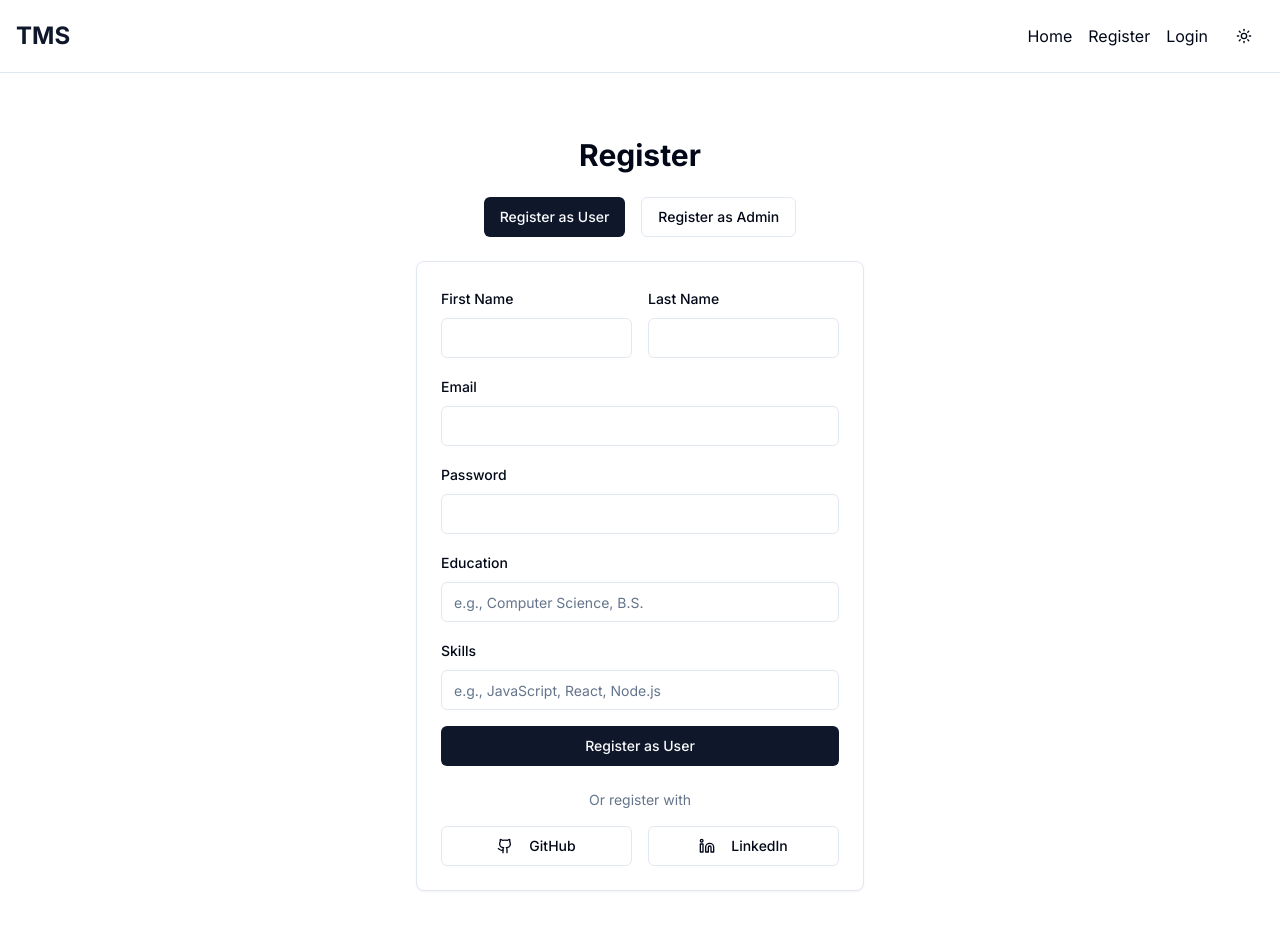
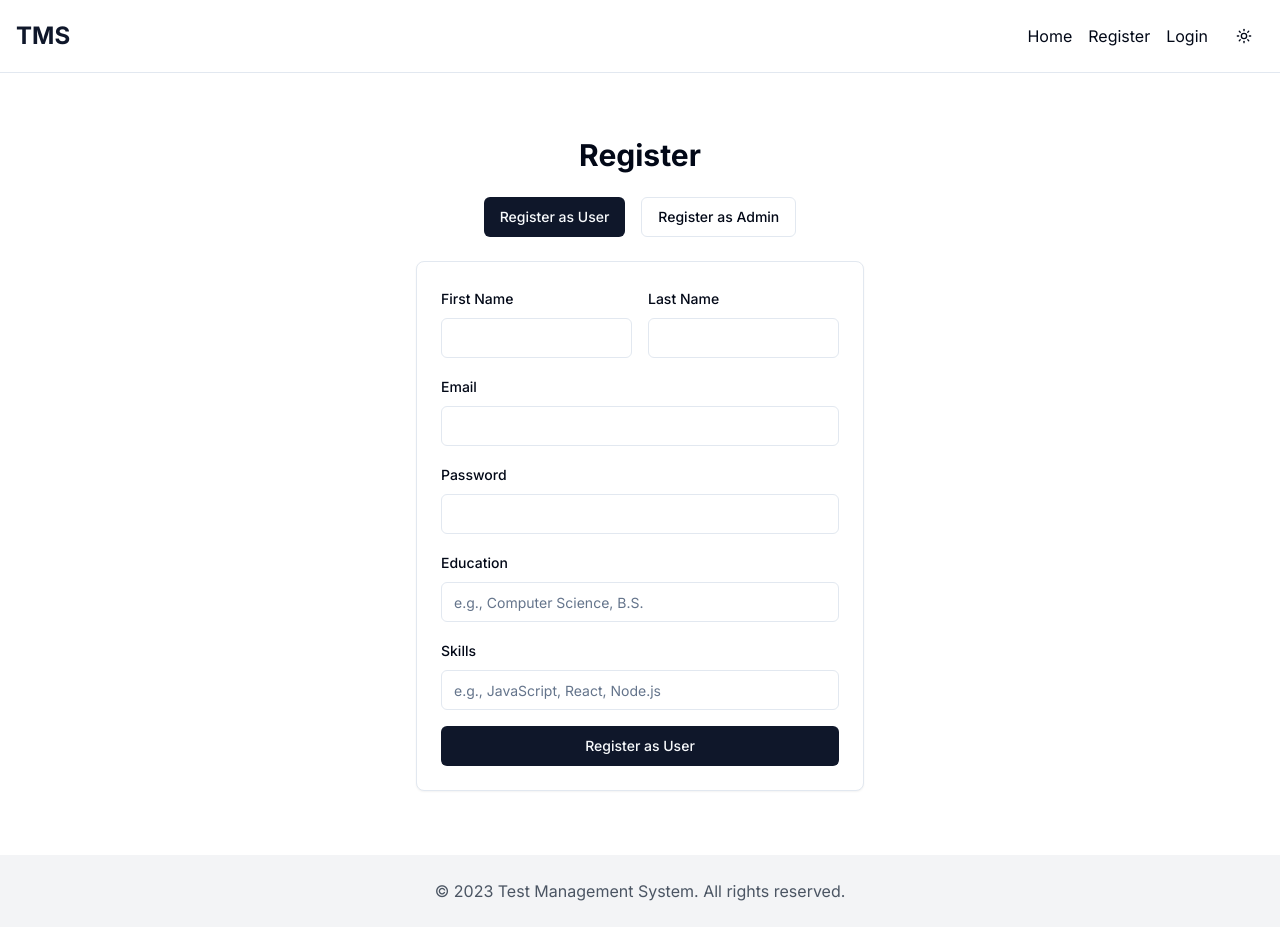
Before and after one commit to SoumyadipRoy16/TMS, a Next.js app: page /register in a window 1280 px wide. Shown: the top 952 px of the page. After the commit the page ends 927 px from the top, so only its background shows below. Built offline with nearby package versions, Linux system fonts and the light colour scheme.

Commit message:
Removed social auth

```diff
--- a/src/components/registration/AdminRegistrationForm.tsx
+++ b/src/components/registration/AdminRegistrationForm.tsx
@@ -5,7 +5,6 @@ import { useForm } from 'react-hook-form'
 import { Input } from "@/components/ui/input"
 import { Label } from "@/components/ui/label"
 import { Button } from "@/components/ui/button"
-import { SocialMediaAuth } from "@/components/SocialMediaAuth"
 import { useAuth } from '@/contexts/AuthContext'
 import { useRouter } from 'next/navigation'
 import { AdminFormData, RegistrationFormProps } from '@/types/registration'
@@ -118,7 +117,6 @@ export function AdminRegistrationForm({ onSubmit }: RegistrationFormProps<AdminF
           {isSubmitting ? 'Registering...' : 'Register as Admin'}
         </Button>
       </form>
-      <SocialMediaAuth action="Register" />
     </div>
   )
 }
--- a/src/components/registration/SocialMediaRegistration.tsx
+++ /dev/null
@@ -1,19 +0,0 @@
-import { Github, Linkedin } from 'lucide-react'
-
-export default function SocialMediaRegistration() {
-  return (
-    <div>
-      <p className="text-center mb-4">Or register with</p>
-      <div className="flex justify-center space-x-4">
-        <button className="flex items-center justify-center px-4 py-2 border border-gray-300 rounded-md hover:bg-gray-50 transition duration-300">
-          <Github className="mr-2" size={20} />
-          GitHub
-        </button>
-        <button className="flex items-center justify-center px-4 py-2 border border-gray-300 rounded-md hover:bg-gray-50 transition duration-300">
-          <Linkedin className="mr-2" size={20} />
-          LinkedIn
-        </button>
-      </div>
-    </div>
-  )
-}
--- a/src/components/registration/UserRegistrationForm.tsx
+++ b/src/components/registration/UserRegistrationForm.tsx
@@ -5,7 +5,6 @@ import { useForm } from 'react-hook-form'
 import { Input } from "@/components/ui/input"
 import { Label } from "@/components/ui/label"
 import { Button } from "@/components/ui/button"
-import { SocialMediaAuth } from "@/components/SocialMediaAuth"
 import { useAuth } from '@/contexts/AuthContext'
 import { useRouter } from 'next/navigation'
 import { UserFormData, RegistrationFormProps } from '@/types/registration'
@@ -129,7 +128,6 @@ export function UserRegistrationForm({ onSubmit }: RegistrationFormProps<UserFor
           {isSubmitting ? 'Registering...' : 'Register as User'}
         </Button>
       </form>
-      <SocialMediaAuth action="Register" />
     </div>
   )
 }
```
